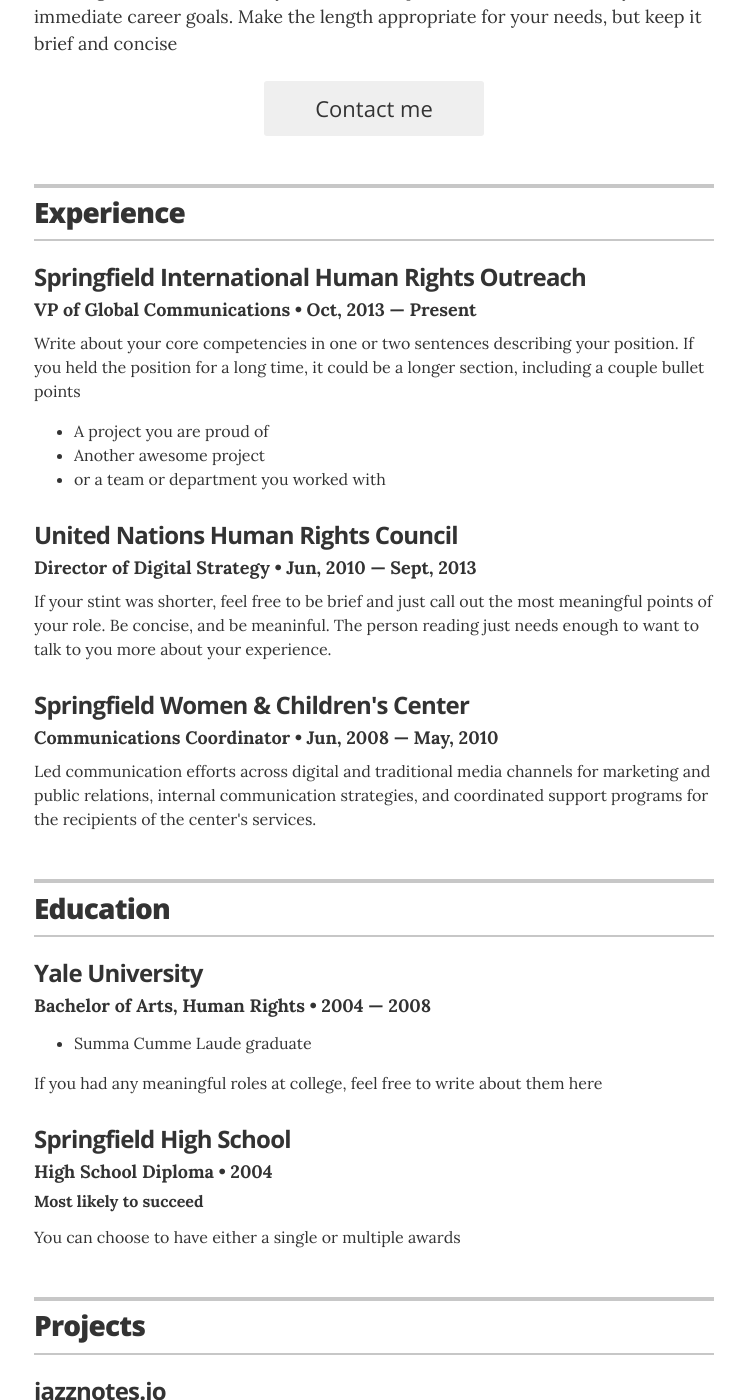
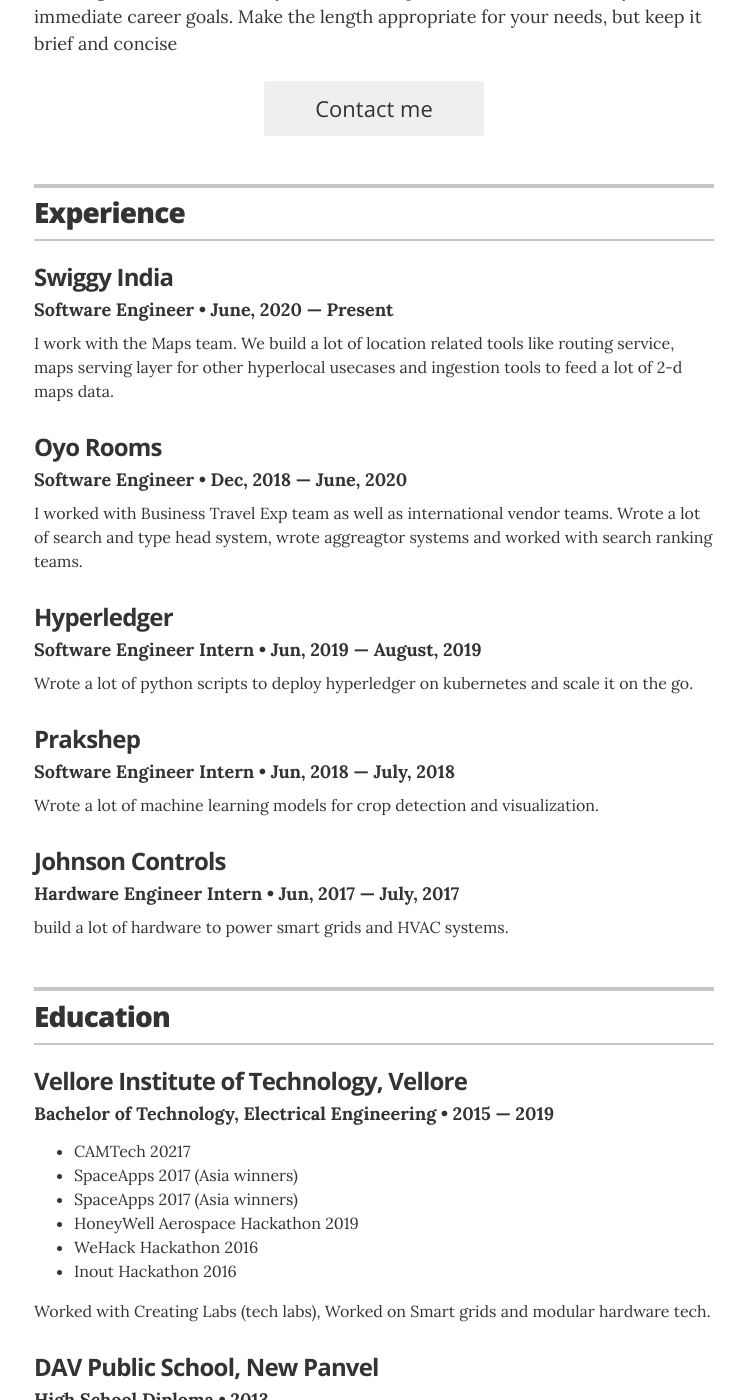
Before and after one commit to anuragsarkar97/anuragsarkar97.github.io, a Jekyll site: the page built from index.html, in a window 1280 px wide and 1400 px high, scrolled down 337 px. Shown: the whole window, without its empty margins (266-1011 px from the left). Built offline with Jekyll 4.4.1, drawn with Linux system fonts in a browser that asks for light colours; some of the changed text lies outside the part shown.

Commit message:
updated resume

```diff
--- a/_data/associations.yml
+++ b/_data/associations.yml
@@ -1,15 +1,15 @@
 # Associations
 # comment out the urls if you do not wish to display them
 
-- organization: PETA
+- organization: IEEE
   role: Volunteer
-  year: 2001 &mdash; 2010
-  url: https://www.peta.org/
-  summary: Organized fund drives and participated in fundraising events for the benefit of PETA's local Springfield operations.
+  year: 2015 &mdash; 2018
+  url: https://www.ieee.org/
+  summary: Organized Uvi Events for IEEE and worked with different teams building for IEEE Epic projects.
 
 
-- organization: Yale Amnesty International
-  role: Communications coordinator
+- organization: Anokha NGO
+  role: Teacher
   year: 2002 &mdash; 2004
-  url: http://campuspress.yale.edu/amnesty/
-  summary: During my junion and senior years at Yale, I was actively involved in Yale Amnesty International where I helped facilitate our student organization communications through website maintenance, writing for our campus publication, and graphic design of related materials.
+  url: https://ngoanokha.github.io
+  summary: Used to teach on weekends at a nearby orphanage.
--- a/_data/education.yml
+++ b/_data/education.yml
@@ -1,13 +1,18 @@
 # Degree
-- degree: Bachelor of Arts, Human Rights
-  uni: Yale University
-  year: 2004 &mdash; 2008
+- degree: Bachelor of Technology, Electrical Engineering
+  uni: Vellore Institute of Technology, Vellore
+  year: 2015 &mdash; 2019
   awards:
-    - award: Summa Cumme Laude graduate
-  summary: If you had any meaningful roles at college, feel free to write about them here
+    - award: CAMTech 20217
+    - award: SpaceApps 2017 (Asia winners)
+    - award: SpaceApps 2017 (Asia winners)
+    - award: HoneyWell Aerospace Hackathon 2019
+    - award: WeHack Hackathon 2016
+    - award: Inout Hackathon 2016
+  summary: Worked with Creating Labs (tech labs), Worked on Smart grids and modular hardware tech.
 
 - degree: High School Diploma
-  uni: Springfield High School
-  year: 2004
+  uni: DAV Public School, New Panvel
+  year: 2013
   award: Most likely to succeed
-  summary: You can choose to have either a single or multiple awards
+  summary: Played football and was part of a local band (Rhythm guitar)
--- a/_data/experience.yml
+++ b/_data/experience.yml
@@ -1,19 +1,24 @@
-# Jobs
-# VP of Global Communications
-- company: Springfield International Human Rights Outreach
-  position: VP of Global Communications
-  duration: Oct, 2013 &mdash; Present
-  summary: Write about your core competencies in one or two sentences describing your position. If you held the position for a long time, it could be a longer section, including a couple bullet points	<ul class="resume-item-list"><li>A project you are proud of</li><li>Another awesome project</li><li>or a team or department you worked with</li></ul>
+- company: Swiggy India
+  position: Software Engineer
+  duration: June, 2020 &mdash; Present
+  summary: I work with the Maps team. We build a lot of location related tools like routing service, maps serving layer for other hyperlocal usecases and ingestion tools to feed a lot of 2-d maps data.
 
-# Director of Digital Stratgy
-- company: United Nations Human Rights Council
-  position: Director of Digital Strategy
-  duration:  Jun, 2010 &mdash; Sept, 2013
-  summary: If your stint was shorter, feel free to be brief and just call out the most meaningful points of your role. Be concise, and be meaninful. The person reading just needs enough to want to talk to you more about your experience.
+- company: Oyo Rooms
+  position: Software Engineer
+  duration:  Dec, 2018 &mdash; June, 2020
+  summary: I worked with Business Travel Exp team as well as international vendor teams. Wrote a lot of search and type head system, wrote aggreagtor systems and worked with search ranking teams.
 
+- company: Hyperledger
+  position: Software Engineer Intern
+  duration:   Jun, 2019  &mdash; August, 2019
+  summary: Wrote a lot of python scripts to deploy hyperledger on kubernetes and scale it on the go.
 
-# Communications Coordinator
-- company: Springfield Women & Children's Center
-  position: Communications Coordinator
-  duration:   Jun, 2008  &mdash; May, 2010
-  summary: Led communication efforts across digital and traditional media channels for marketing and public relations, internal communication strategies, and coordinated support programs for the recipients of the center's services.
+- company: Prakshep
+  position: Software Engineer Intern
+  duration:   Jun, 2018  &mdash; July, 2018
+  summary: Wrote a lot of machine learning models for crop detection and visualization.
+
+- company: Johnson Controls
+  position: Hardware Engineer Intern
+  duration:   Jun, 2017  &mdash; July, 2017
+  summary: build a lot of hardware to power smart grids and HVAC systems.
--- a/_data/interests.yml
+++ b/_data/interests.yml
@@ -1,4 +1,4 @@
 # Interests
-- description: Human rights and world affairs
-- description: Music (baritone saxiphonist)
-- description: Linguistics
+- description: Football
+- description: Music
+- description: Motorcycles (which have motors inside it not the electric ones)
```
